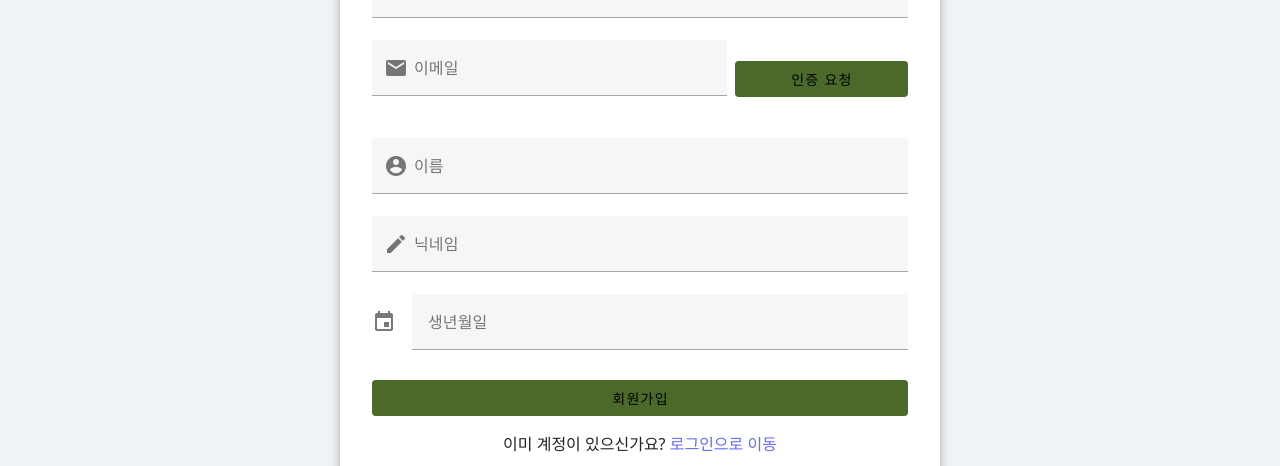
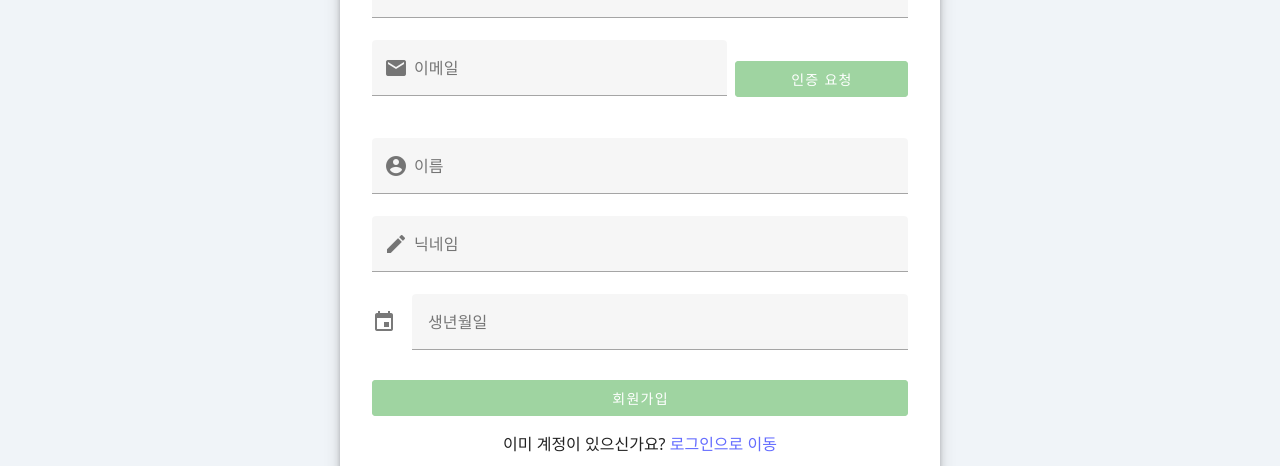
Before and after one commit to zzanggyu/Hobby_Challenge_Project, a Vue app in the folder fo-frontend/: page /signup in a window 1280 px wide. Shown: the part 370-836 px from the top of the page. Built offline with nearby package versions, Linux system fonts and the light colour scheme; no server answers.

Commit message:
회원가입 부분 저

```diff
--- a/fo-frontend/src/components/challenge/CertificationDetailDialog.vue
+++ b/fo-frontend/src/components/challenge/CertificationDetailDialog.vue
@@ -247,6 +247,7 @@
 				max-rows="5"
 				:counter="100"
 				maxlength="100"
+				@keyup.enter="postComment"
 				:rules="[(v) => !v || v.length <= 100 || '100자 이내로 입력하세요']"
 				dense
 			>
--- a/fo-frontend/src/views/SignupView.vue
+++ b/fo-frontend/src/views/SignupView.vue
@@ -63,17 +63,28 @@
 								/>
 							</v-col>
 							<v-col cols="4">
+								<!-- 이메일 인증 요청 버튼 -->
 								<v-btn
+									class="font-weight-bold"
+									:loading="loadingEmail"
 									:disabled="
 										!rules.email.every(
 											(fn) => fn(credentials.email) === true
-										) || emailSent
+										) ||
+										emailSent ||
+										loadingEmail
 									"
-									color="primary"
+									color="green"
 									block
 									@click="sendEmailCode"
 								>
-									{{ emailSent ? timerDisplay : '인증 요청' }}
+									<template #default>
+										<span v-if="loadingEmail">요청 중...</span>
+										<span v-else-if="emailSent">{{
+											timerDisplay
+										}}</span>
+										<span v-else>인증 요청</span>
+									</template>
 								</v-btn>
 							</v-col>
 						</v-row>
@@ -147,16 +158,6 @@
 					clearable
 				/>
 
-				<!-- 취미 (복수 선택) -->
-				<!-- <v-select
-							v-model="credentials.hobbies"
-							:items="hobbyOptions"
-							label="취미"
-							multiple
-							chips
-							placeholder="여러 개 선택 가능"
-						/> -->
-
 				<!-- 프로필 이미지 -->
 				<!-- 에러 / 성공 메시지 -->
 				<v-alert v-if="error" type="error" dense class="mb-4">
@@ -170,9 +171,9 @@
 				<v-btn
 					:loading="loading"
 					:disabled="!valid || !emailVerified"
-					color="primary"
+					color="green"
 					block
-					class="mt-2"
+					class="mt-2 font-weight-bold"
 					@click="onSubmit"
 				>
 					회원가입
@@ -212,6 +213,7 @@ const timer = ref(0) // 남은 재요청 대기 시간(초)
 let timerId = null // setInterval ID
 const emailCode = ref('') // 사용자가 입력한 코드
 const emailVerified = ref(false) // 인증 성공 여부
+const loadingEmail = ref(false) // 이메일 인증 요청 로딩 상태
 
 const pad = (n) => n.toString().padStart(2, '0')
 const today = new Date()
@@ -292,14 +294,14 @@ const rules = {
 	],
 }
 
-// 1) 인증 요청
+//인증 요청
 async function sendEmailCode() {
-	if (emailSent.value) return
-	// TODO: 실제 API 호출
+	if (emailSent.value || loadingEmail.value) return
+	loadingEmail.value = true
 	try {
 		await sendSignupCode(credentials.email)
 		emailSent.value = true
-		timer.value = 300 // 5분 안에 인증증
+		timer.value = 300 // 5분
 		timerId = window.setInterval(() => {
 			if (timer.value > 0) {
 				timer.value--
@@ -312,9 +314,10 @@ async function sendEmailCode() {
 	} catch (e) {
 		error.value = e.response?.data?.message || '인증 요청에 실패했습니다.'
 		message.value = ''
+	} finally {
+		loadingEmail.value = false
 	}
 }
-
 // 남은 시간 → "m분 ss초" 포맷으로 변환
 const timerDisplay = computed(() => {
 	const m = Math.floor(timer.value / 60)
```
